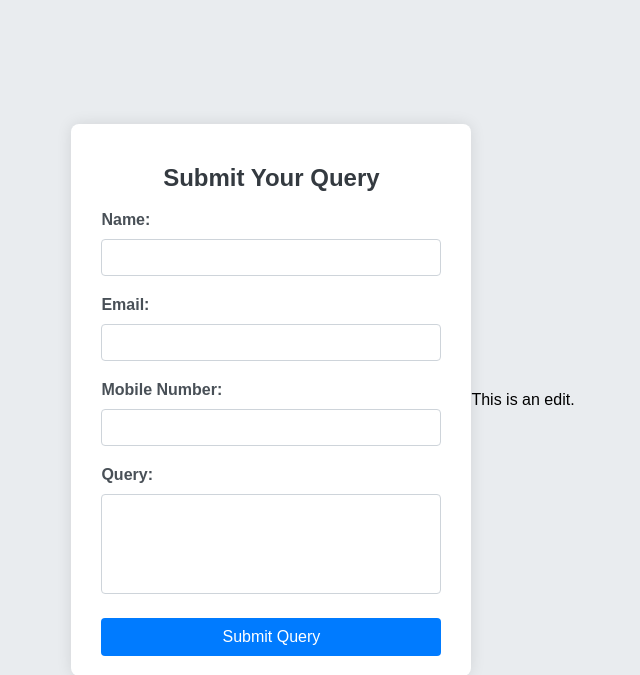
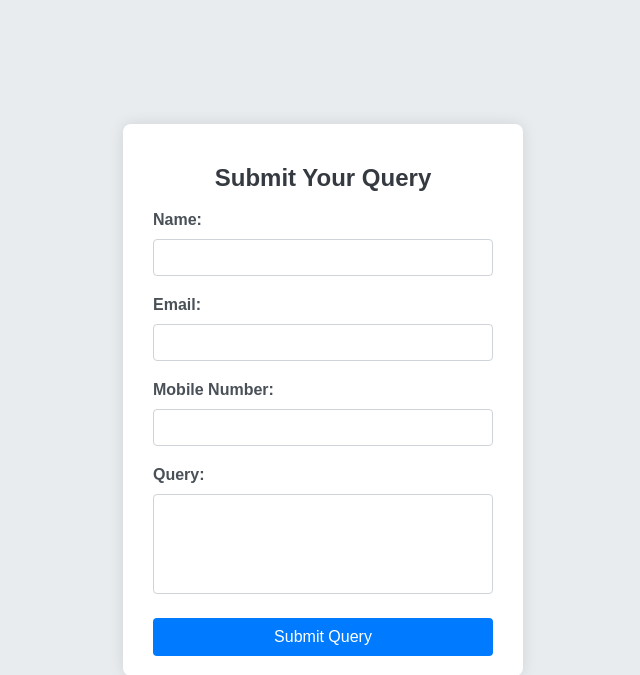
Before and after one commit to Backendr34/querysampleapp, a Flask app: page / in a window 1280 px wide. Shown: the top 675 px of the page, without its empty margins (317-957 px from the left). Run offline with Flask 3, Linux system fonts and the light colour scheme; some libraries are stand-ins or nearby versions.

Commit message:
Update index.html

```diff
--- a/templates/index.html
+++ b/templates/index.html
@@ -76,7 +76,7 @@
         <input type="submit" value="Submit Query">
     </form>
 
-    <p>This is an edit.</p>
+
 
     <script>
         console.log('Form submitted with data:', {
```
